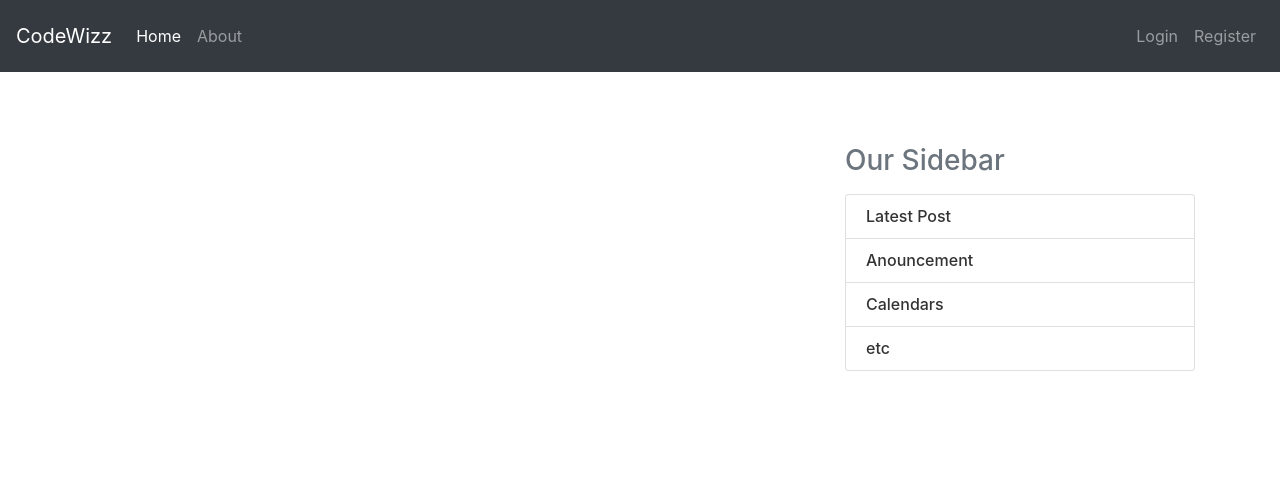
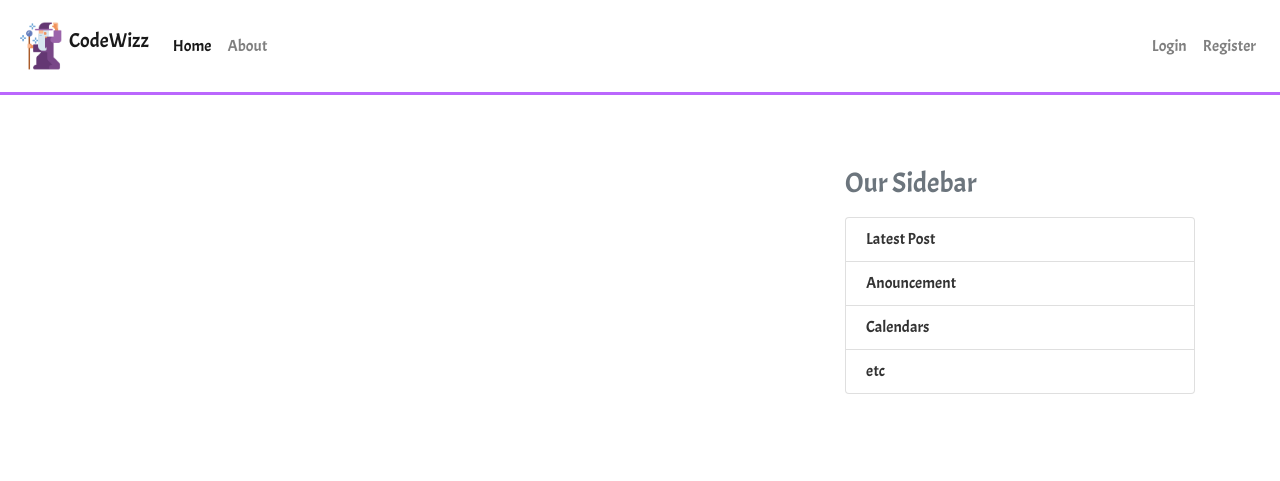
Before and after one commit to veto8/djangocodewiz, a Django app: page / in a window 1280 px wide. Shown: the top 481 px of the page. Run offline with Django 3.2, Linux system fonts and the light colour scheme; data that the repository does not hold is empty.

Commit message:
update: nav bar
Signed-off-by: codewiz <c.chaiwat.ch@gmail.com>

```diff
--- a/dj_project/blog/static/blog/main.css
+++ b/dj_project/blog/static/blog/main.css
@@ -1,4 +1,17 @@
 body {
-  background: fafafa;
+  /*background: fafafa;*/
   color: #333333;
 }
+
+body {
+  font-family: "Acme", sans-serif;
+}
+
+nav {
+  border-bottom: 3px solid rgb(186, 103, 253);
+}
+
+#wizz-logo {
+  width: 50px;
+  height: 50px;
+}
--- a/dj_project/blog/templates/blog/base.html
+++ b/dj_project/blog/templates/blog/base.html
@@ -13,7 +13,8 @@
       integrity="sha384-B0vP5xmATw1+K9KRQjQERJvTumQW0nPEzvF6L/Z6nronJ3oUOFUFpCjEUQouq2+l"
       crossorigin="anonymous"
     />
-
+    <link rel="preconnect" href="https://fonts.gstatic.com">
+    <link href="https://fonts.googleapis.com/css2?family=Acme&display=swap" rel="stylesheet">
     {% load static %}
     <link rel="stylesheet" href="{% static 'blog/main.css' %}" type="text/css">
 
@@ -25,8 +26,11 @@
   </head>
   <body>
 
-  <nav class="navbar navbar-expand-md navbar-dark bg-dark mb-4 py-3">
-    <a class="navbar-brand" href="{% url 'blog-home' %}">CodeWizz</a>
+  <nav class="navbar navbar-expand-md navbar-light  mb-4 py-3">
+    <a class="navbar-brand" href="{% url 'blog-home' %}">
+        <img id="wizz-logo" src="{% static 'wizard.png' %}" alt="">
+        CodeWizz
+    </a>
     <div class="collapse navbar-collapse" id="navbarCollapse">
       <ul class="navbar-nav mr-auto">
         <li class="nav-item active">
```
Also changed, not shown: dj_project/users/models.py (+4 -3 lines), dj_project/blog/static/wizard.png (added), dj_project/default.jpg (added).
